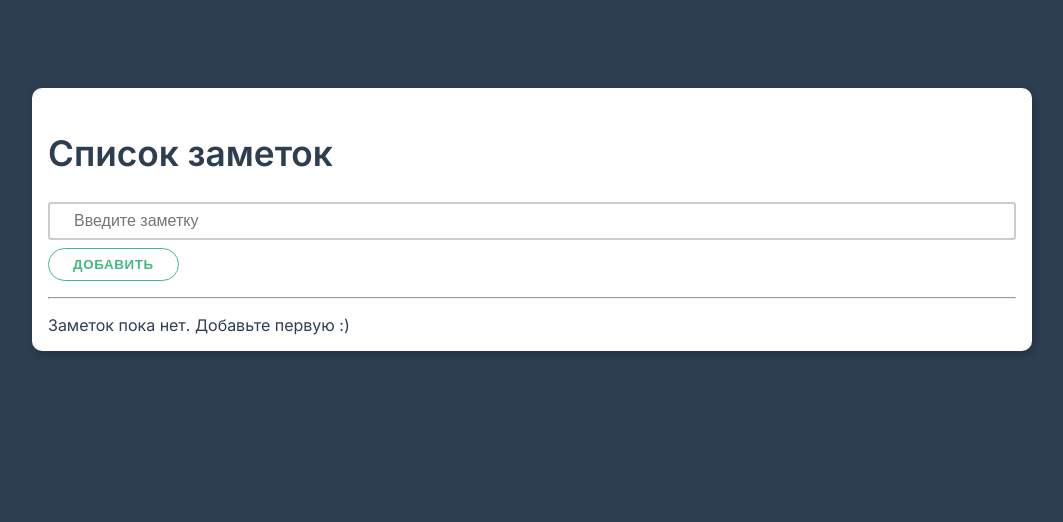
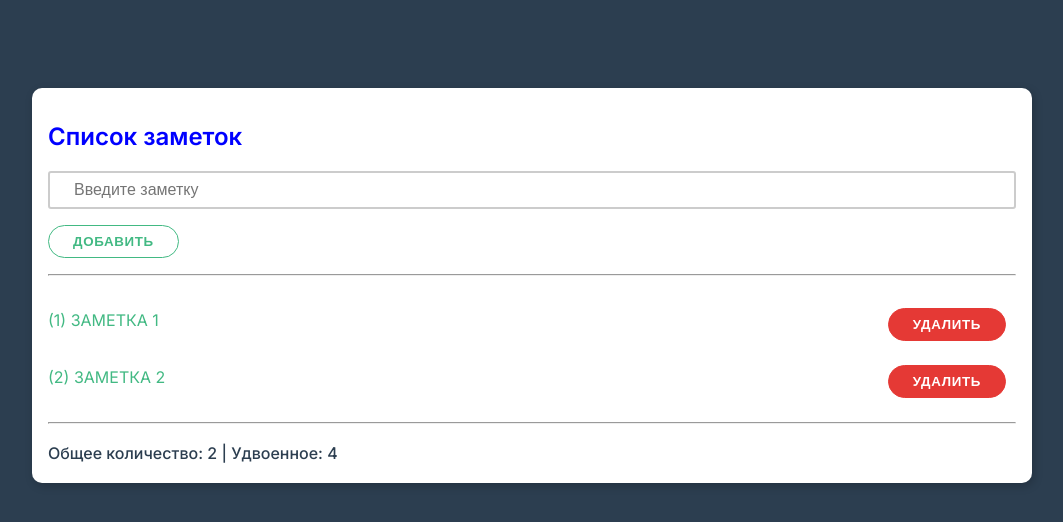
Before and after one commit to bobkov-evgeny/vue-crashCourse, a plain HTML site: page index.html in a window 1280 px wide. Shown: the whole page, without its empty margins (108-1171 px from the left). Drawn offline with nearby package versions, Linux system fonts and the light colour scheme.

Commit message:
bug fixes

```diff
--- a/app.js
+++ b/app.js
@@ -7,21 +7,38 @@ const App = {
 			title: "Список заметок",
 			placeholderString: "Введите заметку",
 			inputValue: "",
-			notes: [],
+			notes: ["Заметка 1", "Заметка 2"],
 		};
 	},
+
 	methods: {
-		addInput(e) {
-			this.inputValue = e.target.value;
-		},
 		addNewNote() {
+			console.log(this.inputValue);
+			if (!this.inputValue) return;
 			this.notes.push(this.inputValue);
 			this.inputValue = "";
+		},
+		toUpperCase(item) {
+			return item.toUpperCase();
 		},
 		deleteNote(index) {
 			this.notes.splice(index, 1);
 		},
 	},
+
+	computed: {
+		doubleCountComputed() {
+			return this.notes.length * 2;
+		},
+	},
+
+	watch: {
+		inputValue(value) {
+			if (value.length > 20) {
+				this.inputValue = "";
+			}
+		},
+	},
 };
 
 Vue.createApp(App).mount("#app");
--- a/index.html
+++ b/index.html
@@ -10,29 +10,42 @@
 	<body>
 		<div class="container pt-5" id="app">
 			<div class="card">
-				<h1>{{ title }}</h1>
+				<h1
+					:style="{
+						color: inputValue.length > 10 ? 'darkred' : 'blue',
+						fontSize: inputValue.length > 10 ? '2rem' : '1.5rem'
+					}"
+				>
+					{{ title }}
+				</h1>
 				<div class="form-control">
 					<input
 						type="text"
-						v-bind:placeholder="placeholderString"
-						v-bind:value="inputValue"
-						v-on:input="addInput"
-						v-on:keypress.enter="addNewNote"
+						:placeholder="placeholderString"
+						v-model="inputValue"
+						@keypress.enter="addNewNote"
 					/>
 				</div>
-				<button class="btn" v-on:click="addNewNote">Добавить</button>
+				<button class="btn" @click="addNewNote">Добавить</button>
 				<hr />
 				<ul class="list" v-if="notes.length !== 0">
 					<li class="list-item" v-for="(note, index) of notes">
-						{{note}}
-						<button class="btn danger" v-on:click="deleteNote(index)">
+						<span :class="note.length > 5 ? 'primary' : 'bold'"
+							>({{index+1}}) {{toUpperCase(note)}}</span
+						>
+						<button class="btn danger" @click="deleteNote(index)">
 							Удалить
 						</button>
 					</li>
+					<hr />
+					<li>
+						<strong
+							>Общее количество: {{notes.length}} | Удвоенное:
+							{{doubleCountComputed}}</strong
+						>
+					</li>
 				</ul>
-				<div v-if="notes.length === 0">
-					Заметок пока нет. Добавьте первую :)
-				</div>
+				<div v-else>Заметок пока нет. Добавьте первую :)</div>
 			</div>
 		</div>
 
--- a/style.css
+++ b/style.css
@@ -59,9 +59,9 @@ h3 {
 	font-size: 1.35rem;
 }
 
-/*.primary {*/
-/*    color: #42b983;*/
-/*}*/
+.primary {
+	color: #42b983;
+}
 
 /*.danger {*/
 /*    color: #e53935;*/
@@ -85,6 +85,7 @@ h3 {
 	outline: none;
 	background: #fff;
 	transition: all 0.22s;
+	margin-top: 8px;
 }
 
 .btn:hover {
```
